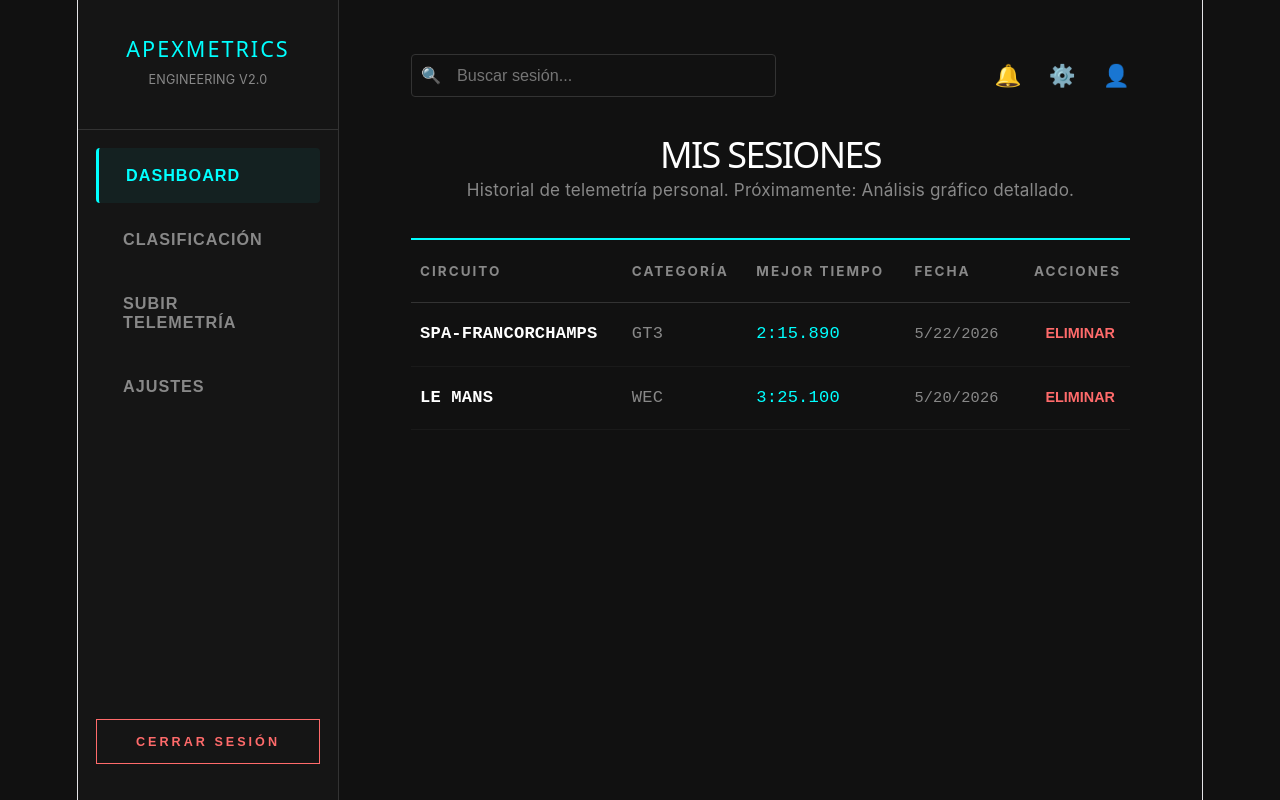
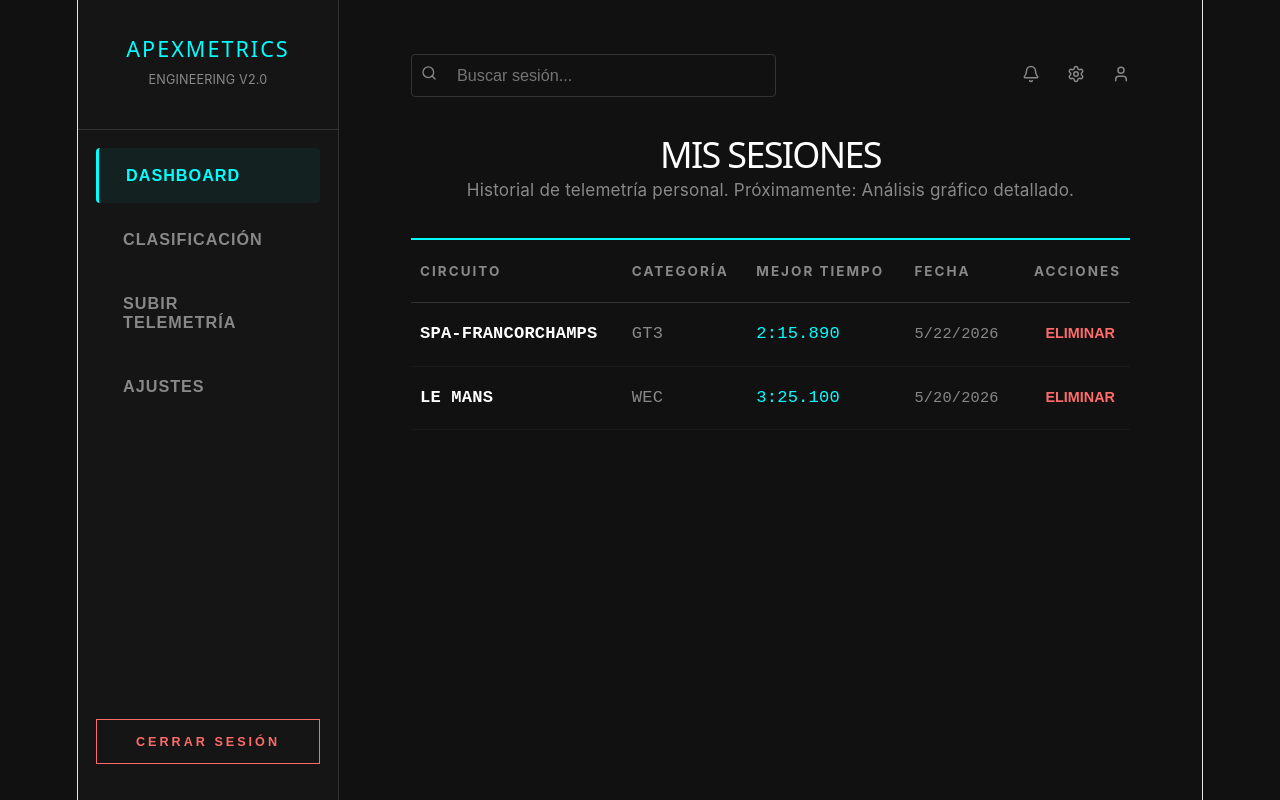
Before and after one commit to BenjaBeroiza/ApexMetrics, a React (Vite) app in the folder frontend/: page /dashboard in a window 1280 px wide. Built offline with nearby package versions, Linux system fonts and the light colour scheme; sample sign-in values are in the browser's storage.

Commit message:
refactor(ui): reemplazar emojis por componentes de lucide-react

```diff
--- a/frontend/src/pages/Dashboard.tsx
+++ b/frontend/src/pages/Dashboard.tsx
@@ -1,5 +1,6 @@
 import { useState, useEffect } from 'react';
 import { useNavigate } from 'react-router-dom';
+import { Search, Bell, Settings, User } from 'lucide-react';
 import '../styles/dashboard.css';
 
 export default function Dashboard() {
@@ -82,13 +83,13 @@ export default function Dashboard() {
 
         <div className="top-navbar">
           <div className="search-bar">
-            <span className="search-icon">🔍</span>
+            <span className="search-icon"><Search size={16} /></span>
             <input type="text" placeholder="Buscar sesión..." />
           </div>
           <div className="top-icons">
-            <span>🔔</span>
-            <span>⚙️</span>
-            <span title={username}>👤</span>
+            <span><Bell size={18} /></span>
+            <span><Settings size={18} /></span>
+            <span title={username}><User size={18} /></span>
           </div>
         </div>
 
--- a/frontend/src/pages/Leaderboard.tsx
+++ b/frontend/src/pages/Leaderboard.tsx
@@ -1,5 +1,6 @@
 import { useState, useEffect } from 'react';
 import { useNavigate } from 'react-router-dom';
+import { Search, Bell, Settings, User } from 'lucide-react';
 import '../styles/dashboard.css';
 
 export default function Leaderboard() {
@@ -83,13 +84,13 @@ export default function Leaderboard() {
         {/* TOP NAVBAR */}
         <div className="top-navbar">
           <div className="search-bar">
-            <span className="search-icon">🔍</span>
+            <span className="search-icon"><Search size={16} /></span>
             <input type="text" placeholder="Buscar piloto..." />
           </div>
           <div className="top-icons">
-            <span>🔔</span>
-            <span>⚙️</span>
-            <span>👤</span>
+            <span><Bell size={18} /></span>
+            <span><Settings size={18} /></span>
+            <span><User size={18} /></span>
           </div>
         </div>
 
--- a/frontend/src/pages/UploadTelemetry.tsx
+++ b/frontend/src/pages/UploadTelemetry.tsx
@@ -1,5 +1,6 @@
 import { useState } from 'react';
 import { useNavigate } from 'react-router-dom';
+import { CloudUpload, FileText } from 'lucide-react';
 import '../styles/dashboard.css';
 
 export default function UploadTelemetry() {
@@ -147,7 +148,7 @@ export default function UploadTelemetry() {
           {/* LA ZONA DE DRAG & DROP DE TU IMAGEN */}
           <div className={`dropzone ${file ? 'has-file' : ''}`}>
             <input type="file" accept=".csv" onChange={handleFileChange} />
-            <div className="dropzone-icon">☁</div>
+            <div className="dropzone-icon"><CloudUpload size={40} /></div>
             <h3 style={{ color: 'var(--text-main)', marginBottom: '0.5rem' }}>
               {file ? file.name : 'Subir Archivo de Telemetría'}
             </h3>
@@ -174,7 +175,7 @@ export default function UploadTelemetry() {
             </div>
             <div className={`status-item ${uploadState.status}`}>
               <div style={{ display: 'flex', alignItems: 'center', gap: '1rem' }}>
-                <span>📄</span>
+                <span><FileText size={18} /></span>
                 <span className="filename">{file ? file.name : 'archivo.csv'}</span>
               </div>
               <span className="status-msg">{uploadState.message}</span>
```
